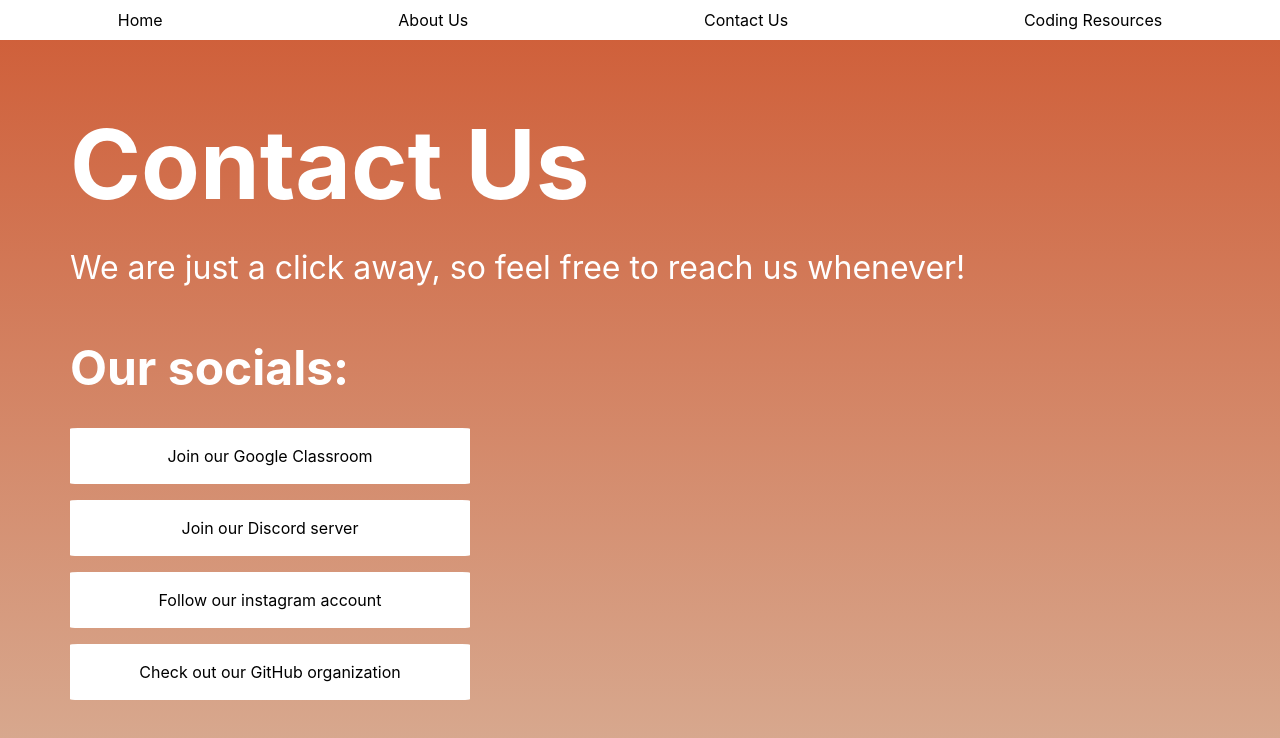
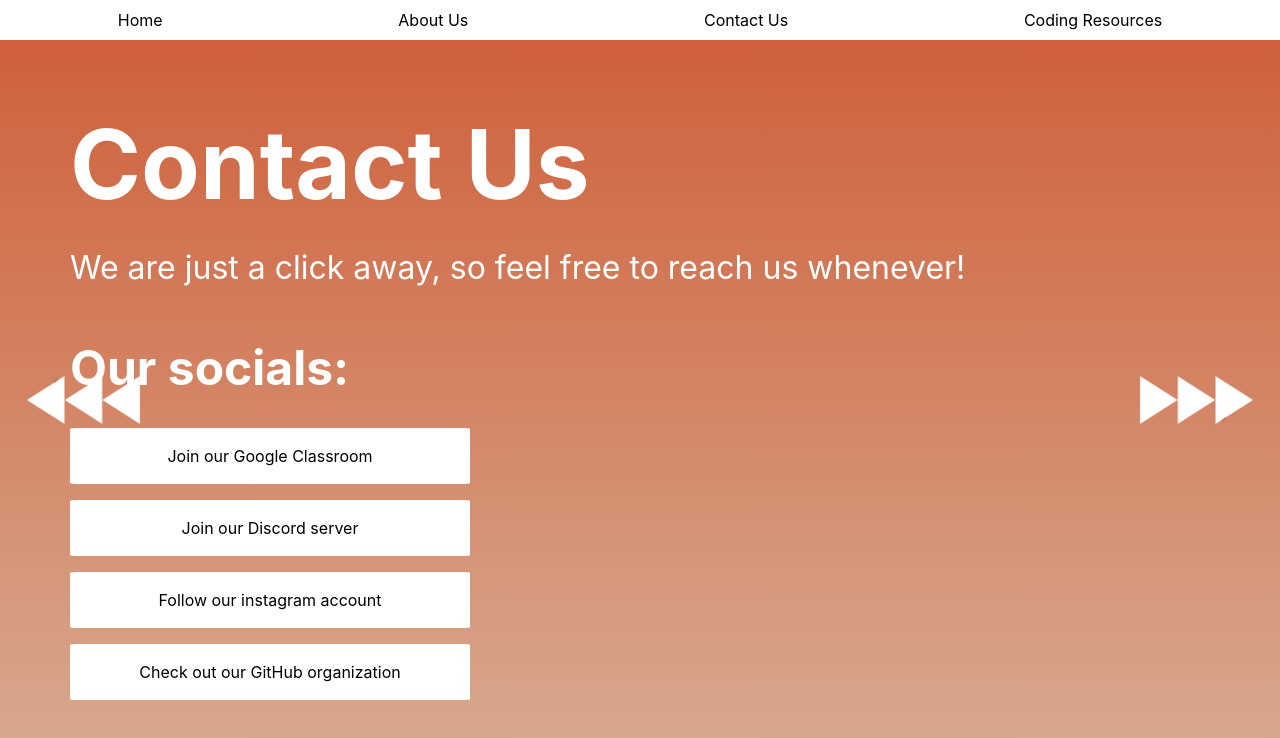
Before and after one commit to Coding-Club-AMHS/coding-club-website, a Next.js app: page /contact-us in a window 1280 px wide. Shown: the top 738 px of the page. Built offline with nearby package versions, Linux system fonts and the light colour scheme.

Commit message:
fixed buttons

```diff
--- a/components/HomePageScreen.styled.js
+++ b/components/HomePageScreen.styled.js
@@ -11,6 +11,7 @@ text-align: center;
 justify-content: center;
 min-height: 100vh;
 min-width: 100vw;
+overflow-x: hidden;
 
 @keyframes fadeIn {
     0% {
@@ -48,7 +49,7 @@ h1 {
 }
 .nextbutton {
     justify-self:flex-end;
-    margin-right: 5%;
+    padding-right: 2%;
 }
 
 `
--- a/components/NextButton.js
+++ b/components/NextButton.js
@@ -1,11 +1,11 @@
 import React from 'react';
 import StyledButton from './NextButton.styled'
-const NextButton = ({before,after}) => {
+const NextButton = ({before,after, id=''}) => {
 
     return (
-        <StyledButton>
+        <StyledButton id={id}>
             {before
-            ? <a href={before}><img src='/button.png' alt='Left button' style={{transform: rotate('180deg')}}/></a>
+            ? <a href={before}><img src='/button.png' alt='Left button' style={{transform: 'rotate(180deg)'}}/></a>
             : null}
             {after
             ? <a href={after}><img src='/button.png' alt='Right button'/></a>
--- a/components/NextButton.styled.js
+++ b/components/NextButton.styled.js
@@ -12,7 +12,7 @@ const StyledButton = styled.button`
         width: auto;
     }
 
-    img:hover {
+    :hover {
         transform:scale(1.5);
     }
 
--- a/pages/contact-us.js
+++ b/pages/contact-us.js
@@ -5,6 +5,7 @@ import styles from '../styles/Home.module.css';
 import Navbar from '../components/Navbar';
 import FadeInText from '../components/FadeInText';
 import WhiteButton from '../components/WhiteButton';
+import NextButton from '../components/NextButton';
 
 const ContactUs = () => {
     return (
@@ -41,8 +42,11 @@ const ContactUs = () => {
                         </Row>
                     </FadeInText>
                 </Container>
-
             </main>
+            <div className={styles.nextbutton}>
+                <NextButton id={styles.left} before='/current-project' />
+                <NextButton id={styles.right} after='/resources' />
+            </div>
         </div>
     )
 }
--- a/styles/Home.module.css
+++ b/styles/Home.module.css
@@ -118,3 +118,19 @@
 .divpadding {
   padding-bottom: 70px;
 }
+
+.nextbutton {
+  position:fixed;
+  display:inline-flex;
+  align-items: center;
+}
+#left {
+  left:0;
+  padding-left: 2%;
+  position: fixed;
+}
+#right {
+  right:0;
+  padding-right: 2%;
+  position: fixed;
+}
```
Also changed, not shown: api/sendMail.js (deleted, +0 -48 lines), pages/club-activities.js (added), pages/current-project.js (added).
